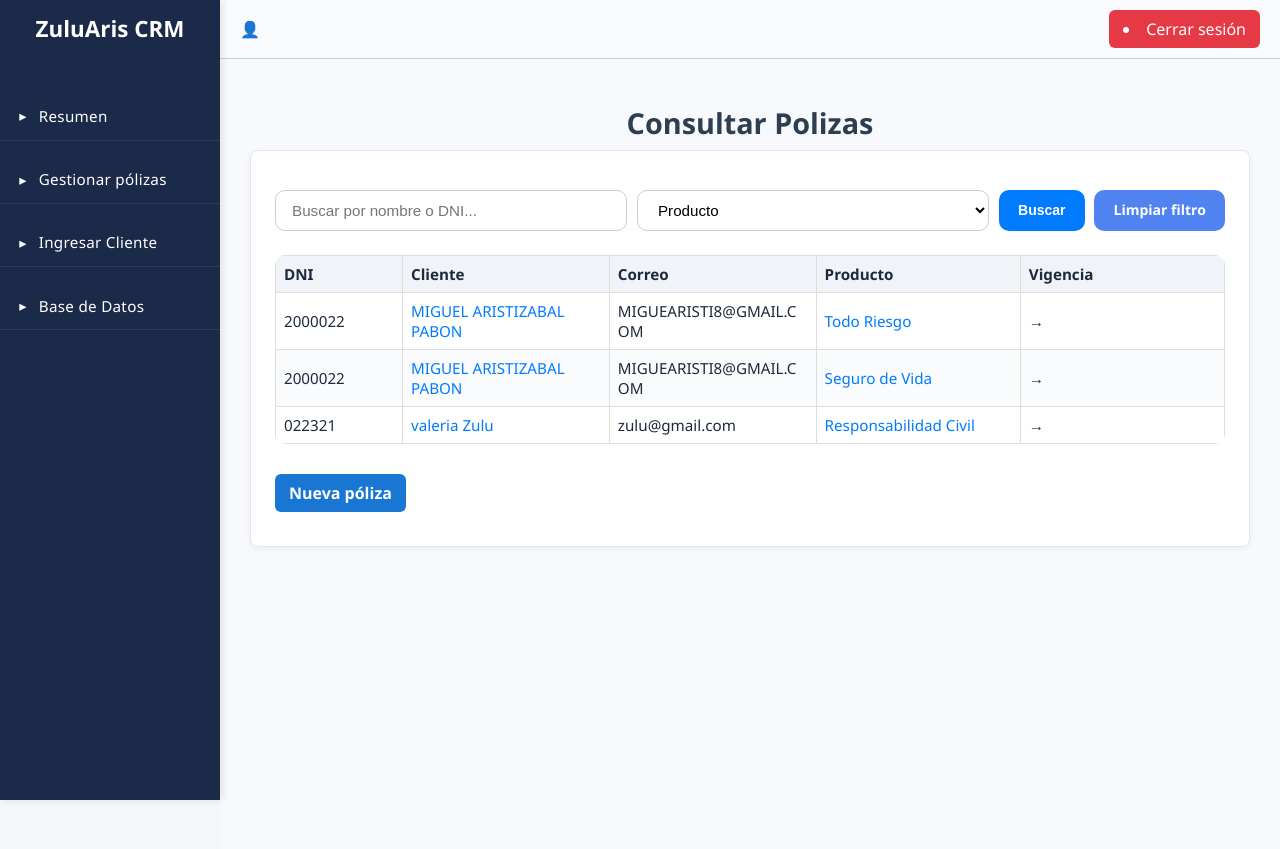
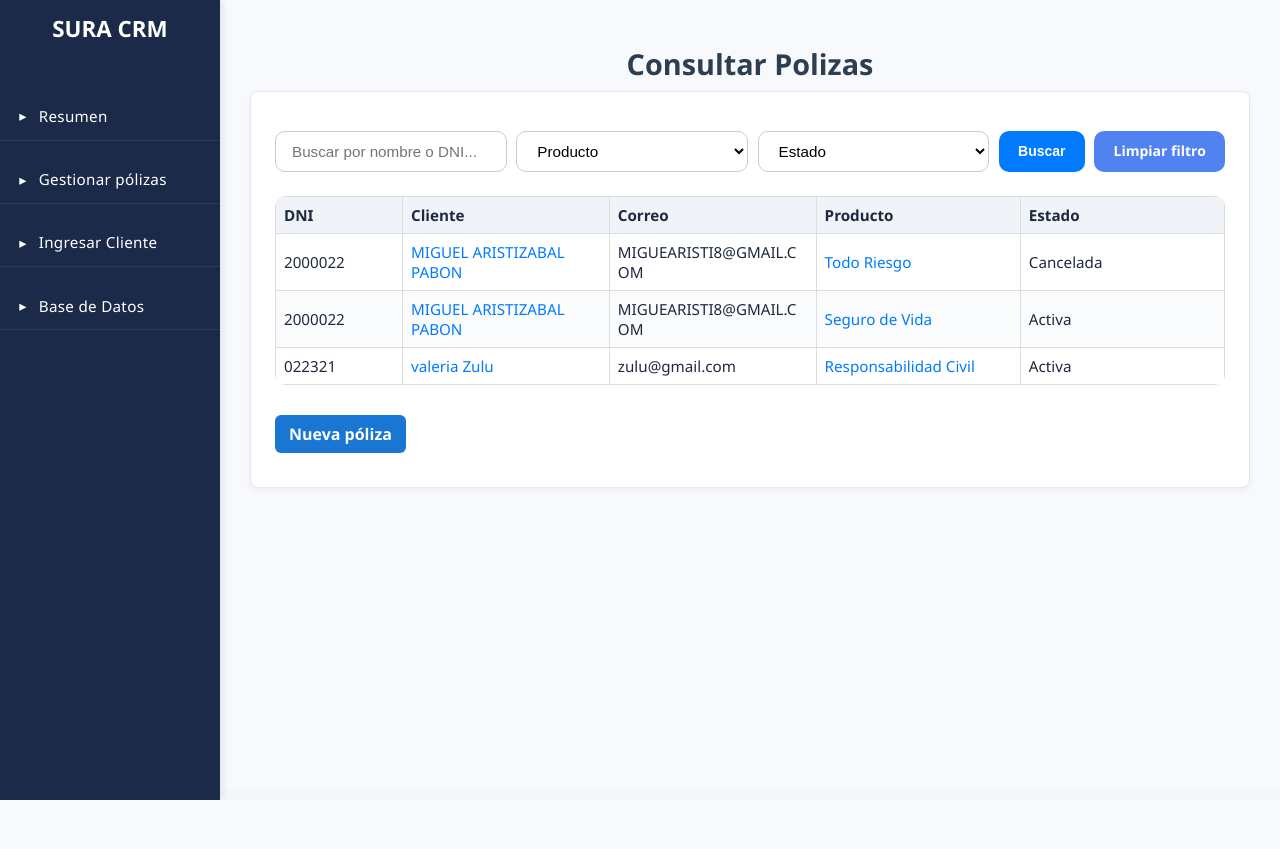
Before and after one commit to Miguearisti14/CRM_SEGURO, a Django app: page /gestionar/ in a window 1280 px wide. After the commit the page ends 800 px from the top, so only its background shows below. Run offline with Django 5.2, Linux system fonts and the light colour scheme; data comes from the database, SQL or seed files in the repository; both versions use the stored data as it was after the commit.

Commit message:
Avances 2

```diff
--- a/CRM_Aseguradoras/CRM/templates/consultar.html
+++ b/CRM_Aseguradoras/CRM/templates/consultar.html
@@ -29,6 +29,15 @@
                     {% endfor %}
                 </select>
 
+                <select name="estado" class="input-select">
+                    <option value="">Estado</option>
+                    {% for estado in estados %}
+                        <option value="{{ estado.id }}" {% if estado.id|stringformat:"s" == request.GET.estado %}selected{% endif %}>
+                            {{ estado.descripcion }}
+                        </option>
+                    {% endfor %}
+                </select>
+
                 <button type="submit" class="btn-buscar">Buscar</button>
                     <a href="{% url 'gestionar_clientes' %}" class="btn-limpiar">Limpiar filtro</a>
 
@@ -43,7 +52,7 @@
                 <th class="col-header col-nom">Cliente</th>
                 <th class="col-header col-cor">Correo</th>
                 <th class="col-header col-prod">Producto</th>
-                <th class="col-header col-vig">Vigencia</th>
+                <th class="col-header col-vig">Estado</th>
             </tr>
         </thead>
         <tbody>
@@ -65,8 +74,8 @@
                             </a>
                         </td>
                         <!-- Vigencia -->
-                        <td class="col-vig">
-                            {{ poliza.fecha_inicio }} → {{ poliza.fecha_fin }}
+                        <td class="col-vig" style="">
+                            {{ poliza.id_estado.descripcion }}
                         </td>
                     </tr>
                     {% empty %}
--- a/CRM_Aseguradoras/CRM/templates/gestionar_datos.html
+++ b/CRM_Aseguradoras/CRM/templates/gestionar_datos.html
@@ -1,4 +1,4 @@
-{% extends 'layout_admin.html' %}
+{% extends 'layout_panel.html' %}
 {% load static %}
 
 {% block title %}Gestión de Datos Base - ZuluAris CRM{% endblock %}
@@ -16,7 +16,6 @@
         <li class="gd-tab active" data-target="tab-tipo-dni">Tipos de Documento</li>
         <li class="gd-tab" data-target="tab-canales">Canales de Venta</li>
         <li class="gd-tab" data-target="tab-productos">Productos</li>
-        <li class="gd-tab" data-target="tab-tipos-interaccion">Tipos de Interacción</li>
         <li class="gd-tab" data-target="tab-formas-pago">Formas de Pago</li>
         <li class="gd-tab" data-target="tab-estados">Estados</li>
       </ul>
--- a/CRM_Aseguradoras/CRM/templates/layout_panel.html
+++ b/CRM_Aseguradoras/CRM/templates/layout_panel.html
@@ -32,7 +32,7 @@
 <body>
     <div class="container">
         <aside class="sidebar sidebar-admin">
-            <div class="logo">ZuluAris CRM</div>
+            <div class="logo">SURA CRM</div>
             <nav>
                 <ul>
                     <li><a href="/resumen/">Resumen</a></li>
@@ -44,17 +44,7 @@
         </aside>
 
         <main class="main-content">
-            <header class="navbar">
-                <div class="navbar-left">
-                    <span class="user">👤 {{ request.user.first_name }} {{ request.user.last_name }}</span>
-                </div>
-                <div class="navbar-right">
-                    <li class="btn-logout">
-                        <a href="/logout/">Cerrar sesión</a>
-                    </li>
-                    </form>
-                </div>
-            </header>
+
 
             <section class="content">
                 {% block content %}
--- a/CRM_Aseguradoras/CRM/templates/resumen.html
+++ b/CRM_Aseguradoras/CRM/templates/resumen.html
@@ -26,7 +26,7 @@
         <div class="data-card" id="polizas-vigentes-card">
             <h2>Pólizas Vigentes</h2>
             <p class="card-number">{{ polizas_vigentes }}</p>
-            <span class="card-detail">Con fecha de vencimiento futura</span>
+            <span class="card-detail">Registradas en el sistema</span>
         </div>
 
 
--- a/CRM_Aseguradoras/CRM/views.py
+++ b/CRM_Aseguradoras/CRM/views.py
@@ -28,8 +28,6 @@ def obtener_ciudades(request, departamento_id):
     return JsonResponse(list(ciudades), safe=False)
 
 def polizas_por_cliente(request, dni):
-    if not request.user.is_authenticated:
-        return JsonResponse({'error': 'No autorizado'}, status=401)
 
     try:
         # Obtener pólizas del cliente
@@ -60,8 +58,10 @@ def polizas_por_cliente(request, dni):
 def gestionar_clientes(request):
 
     clientes = Clientes.objects.all()
+    polizas = Polizas.objects.all()
     query = request.GET.get("q")
     producto_id = request.GET.get("producto")
+    estado_id = request.GET.get("estado")
 
     if query:
         clientes = clientes.filter(
@@ -73,6 +73,9 @@ def gestionar_clientes(request):
 
     if producto_id:
         polizas = polizas.filter(id_producto_id=producto_id)
+
+    if estado_id:
+        polizas = polizas.filter(id_estado_id=estado_id)
 
     # Crear una estructura que contenga cada cliente con todas sus pólizas
     datos_clientes = []
@@ -86,7 +89,8 @@ def gestionar_clientes(request):
     return render(request, "consultar.html", {
         "datos_clientes": datos_clientes,
         "query": query or "",
-        "productos": Productos.objects.all()
+        "productos": Productos.objects.all(),
+        "estados": Estado.objects.all(),
     })
 
 
@@ -96,7 +100,7 @@ def detalle_cliente(request, dni):
 
     # Buscar el cliente dentro de la misma empresa del asesor
     cliente = get_object_or_404(Clientes, dni=dni)
-    poliza = Polizas.objects.filter(dni_cliente=cliente).order_by("-fecha_inicio").first()
+    poliza = Polizas.objects.filter(dni_cliente=cliente).first()
     tipos_dni = Tipo_DNI.objects.all()
     departamentos = Departamentos.objects.all()
     ciudades = Ciudades.objects.filter(id_departamento=cliente.id_ciudad.id_departamento)
@@ -155,8 +159,9 @@ def eliminar_poliza(request, poliza_id):
     poliza = get_object_or_404(Polizas, id=poliza_id)
 
     if request.method == "POST":
-        poliza.delete()
-        messages.success(request, "La póliza ha sido eliminada correctamente.")
+        poliza.id_estado = Estado.objects.get_or_create(descripcion="Cancelada")[0]
+        poliza.save()
+        messages.success(request, "La póliza ha sido cancelada correctamente.")
         return redirect("gestionar_clientes")
 
     messages.warning(request, "Operación no permitida.")
@@ -228,7 +233,8 @@ def nuevoCliente(request):
             id_canal_venta_id=canal_id,
             dni_cliente=cliente,
             id_tipo_poliza_id=tipo_poliza_id,
-            id_forma_pago_id=metodo_pago_id
+            id_forma_pago_id=metodo_pago_id,
+            id_estado=Estado.objects.get_or_create(descripcion="Activa")[0]
         )
 
         messages.success(request, f"Cliente '{cliente.nombre}' y su póliza se registraron correctamente.")
@@ -279,7 +285,8 @@ def crear_poliza(request):
             id_canal_venta_id=canal_id,
             dni_cliente=cliente,
             id_tipo_poliza_id=tipo_poliza_id,
-            id_forma_pago_id=metodo_pago_id
+            id_forma_pago_id=metodo_pago_id,
+            id_estado=Estado.objects.get_or_create(descripcion="Activa")[0]
         )
 
 
@@ -306,7 +313,7 @@ def resumen(request):
     clientes_count = Clientes.objects.all().count()
 
 
-    polizas_vigentes = Polizas.objects.all().count()
+    polizas_vigentes = Polizas.objects.filter(id_estado__descripcion="Activa").count()
 
 
     context = {
```
Also changed, not shown: CRM_Aseguradoras/CRM/templates/admin_panel.html (deleted, +0 -38 lines), CRM_Aseguradoras/CRM/templates/layout_admin.html (deleted, +0 -63 lines), CRM_Aseguradoras/CRM/templates/poliza_detalle.html (+3 -7 lines), CRM_Aseguradoras/db.sqlite3.
